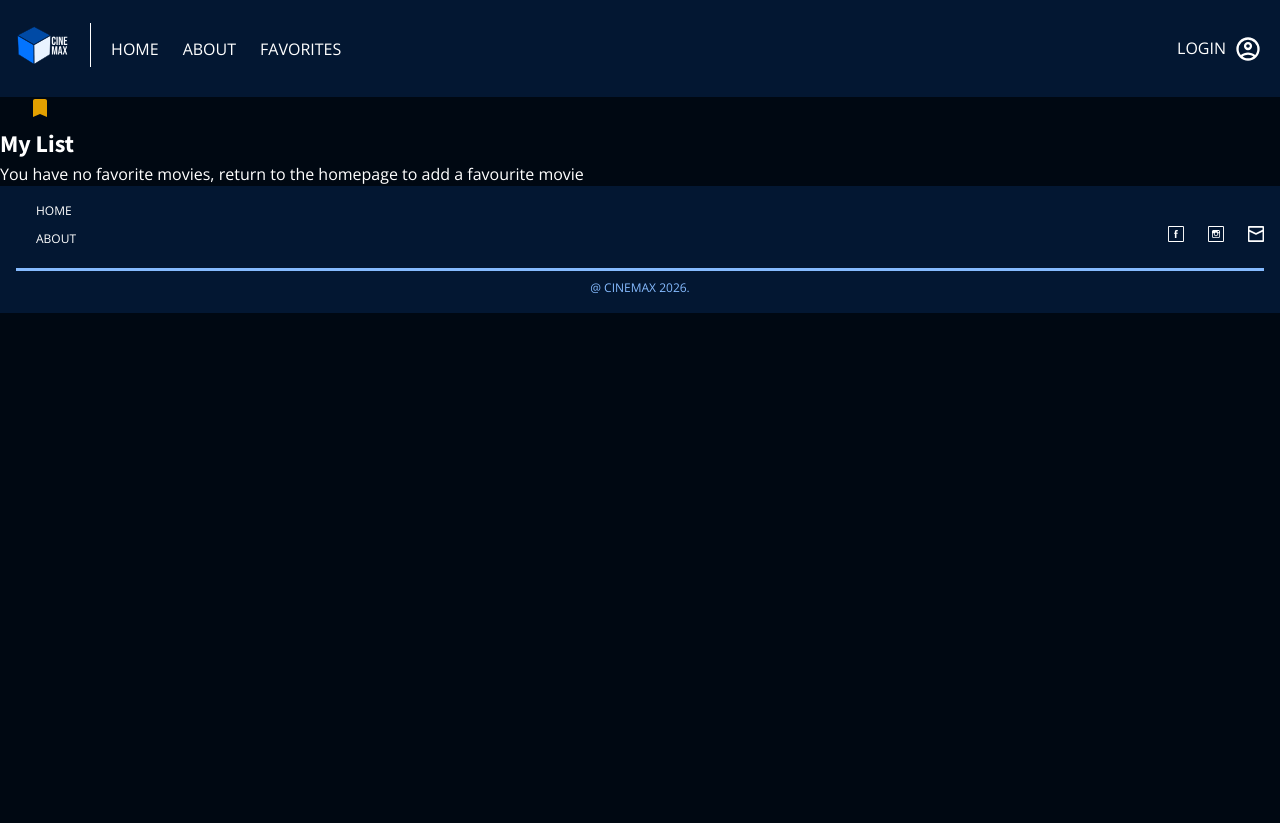
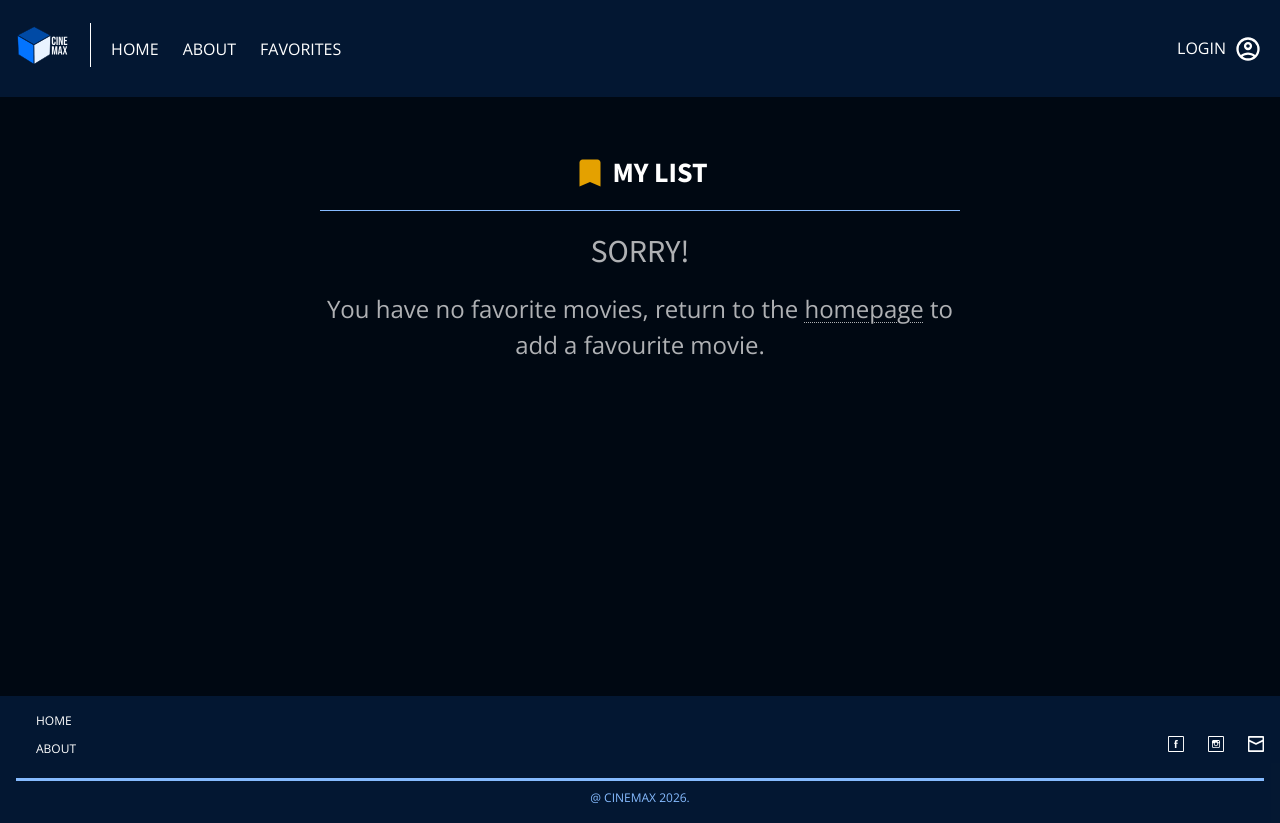
Before and after one commit to mtq01/m3-movie-app, a React (Vite) app: page /favorites in a window 1280 px wide. Before the commit the page ends 800 px from the top, so only its background shows below. Built offline with nearby package versions, Linux system fonts and the light colour scheme; no server answers.

Commit message:
Added styling for the no movie msg container

```diff
--- a/src/pages/FavoritesPage.jsx
+++ b/src/pages/FavoritesPage.jsx
@@ -10,14 +10,13 @@ const Favorites = () => {
   }, []);
 
   return (
-    <section>
-      <div className="heading-container">
+    <section className="favorites">
+      <div className="fav-container">
+        <div className="fav-heading-container">
           <svg
             className="fav-icon"
             xmlns="http://www.w3.org/2000/svg"
-          height="24px"
             viewBox="0 -960 960 960"
-          width="24px"
           >
             <path d="M200-120v-640q0-33 23.5-56.5T280-840h400q33 0 56.5 23.5T760-760v640L480-240 200-120Z" />
           </svg>
@@ -25,10 +24,14 @@ const Favorites = () => {
           <h2>My List</h2>
         </div>
         <div className="fav-content-container">
+          <div className="no-movie-msg-wrapper">
+            <h3>Sorry!</h3>
             <p>
-          You have no favorite movies, return to the <a>homepage</a> to add a
-          favourite movie
+              You have no favorite movies, return to the <a>homepage</a> to add
+              a favourite movie.
             </p>
+          </div>
+        </div>
       </div>
     </section>
   );
--- a/src/styles/FavoritesPage.css
+++ b/src/styles/FavoritesPage.css
@@ -1,4 +1,59 @@
+.favorites {
+  height: 75vh;
+}
+.fav-container {
+  display: flex;
+  flex-direction: column;
+  justify-content: center;
+  align-items: center;
+  gap: 1rem;
+  width: 40rem;
+  height: auto;
+  margin: 0 auto;
+  padding-top: 2.5rem;
+}
+
+.fav-heading-container {
+  display: flex;
+  flex-direction: row;
+  justify-content: center;
+  width: 100%;
+  height: auto;
+  gap: 0.25rem;
+  padding: 1rem;
+  border-bottom: 1px solid var(--ui-light-blue);
+}
+
+.fav-heading-container h2 {
+  font-size: 1.75rem;
+  text-transform: uppercase;
+}
+
 .fav-icon {
-  width: 5rem;
   fill: var(--accent-yellow);
+  width: 2.25rem;
+  height: auto;
 }
+
+.no-movie-msg-wrapper {
+  display: flex;
+  flex-direction: column;
+  gap: 1rem;
+  text-align: center;
+  color: rgb(250, 250, 250, 0.7);
+}
+.no-movie-msg-wrapper h3 {
+  font-size: 2rem;
+  font-weight: 400;
+  text-transform: uppercase;
+}
+
+.no-movie-msg-wrapper p {
+  font-size: 1.5rem;
+}
+
+.no-movie-msg-wrapper a {
+  text-decoration: 1px dotted underline;
+  text-underline-offset: 0.24rem;
+  color: rgb(250, 250, 250, 0.7);
+}
```
Lines whose indentation alone changed are shown as unchanged.
